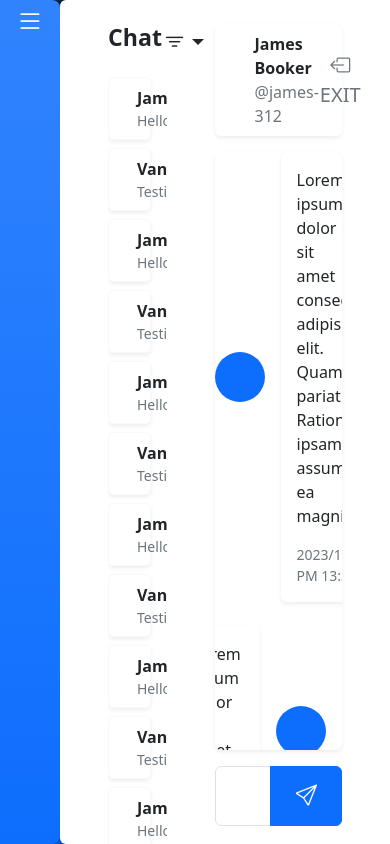
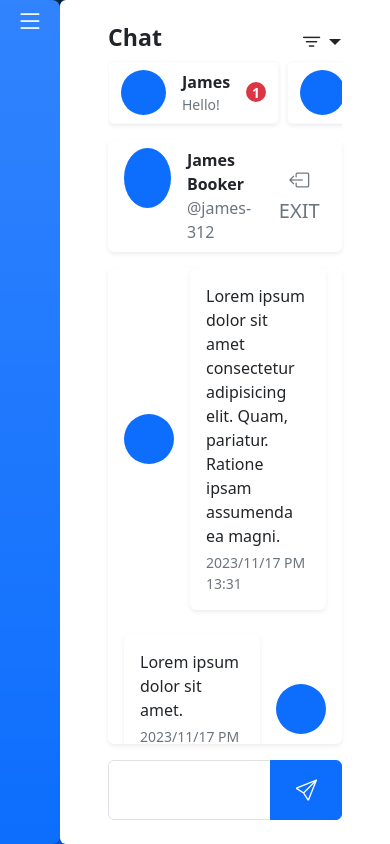
Before and after one commit to 1hani7/live_chat, a React (Create React App) app: page /MainPage/Chat in a window 390 px wide. Built offline with nearby package versions, Linux system fonts and the light colour scheme.

Commit message:
chatPageUiDone

```diff
--- a/src/components/MainPage/Contents/Chat/Chat.tsx
+++ b/src/components/MainPage/Contents/Chat/Chat.tsx
@@ -5,7 +5,7 @@ import ChatRoom from "./ChatRoom"
 export default function Chat(){
     return(
         <div className="container-fluid h-100 bg-white px-5 py-4
-        d-flex">
+        d-flex flex-column flex-xl-row row-xl">
             <ChatList />
             <ChatRoom />
         </div>
--- a/src/components/MainPage/Contents/Chat/ChatList.tsx
+++ b/src/components/MainPage/Contents/Chat/ChatList.tsx
@@ -1,14 +1,29 @@
+import React, { useState } from 'react';
 import DropDown from "./ChatList/DropDown"
 import Chats from "./ChatList/Chats"
+
 export default function ChatList() {
+
+
+    const scrollHorizontal = (event: any) => {
+        if (event.deltaY > 0) {
+            event.target.scrollLeft += 50;
+        } else if (event.deltaY < 0) {
+            event.target.scrollLeft -= 50;
+        }
+    }
+
     return (
-        <div className="w-25">
+        <div className="col-xl-4 d-flex flex-column">
             <div className="d-flex justify-content-between
             align-items-center">
                 <h3 className="fw-bolder text-body">Chat</h3>
                 <DropDown />
             </div>
-            <div className="overflow-scroll mt-3 pe-3 pb-4 h-100">
+            <div className="overflow-scroll mt-xl-3
+            pe-3 pb-2 mb-2 mb-xl-0"
+                onWheel={scrollHorizontal}
+            >
                 <Chats />
             </div>
         </div>
--- a/src/components/MainPage/Contents/Chat/ChatList/Chats.tsx
+++ b/src/components/MainPage/Contents/Chat/ChatList/Chats.tsx
@@ -105,28 +105,49 @@ export default function Chats() {
             recent: `Testing!`,
             newAlert: 2
         },
+        {
+            profileImg: ``,
+            name: `Vannesa`,
+            recent: `Testing!`,
+            newAlert: 2
+        },
+        {
+            profileImg: ``,
+            name: `Vannesa`,
+            recent: `Testing!`,
+            newAlert: 2
+        },
     ]
 
+
+
     return (
-        <div className="">
+        <div className="d-flex flex-row flex-xl-column" onWheel={scrollHorizontal0}>
             {
                 temp.map((item, idx) => (
-                    <button className="btn btn-outline-light shadow-sm w-100 py-2 mb-2
-                    d-flex align-items-center column-gap-3" key={idx}>
+                    <button className="btn btn-outline-light shadow-sm w-100 py-2 mb-xl-2
+                    me-2 me-xl-0 d-flex align-items-center column-gap-3"
+                    onWheel={scrollHorizontal}
+                    key={idx}>
                         <div className="rounded-circle bg-primary"
-                        style={{width:'45px', height:'45px'}}>
+                        style={{width:'45px', height:'45px'}}
+                        onWheel={scrollHorizontal2}>
                         </div>
-                        <div className="d-flex flex-column flex-grow-1">
-                            <p className='fw-bolder text-body m-0 text-start'>
+                        <div className="d-flex flex-column flex-grow-1"
+                        onWheel={scrollHorizontal2}>
+                            <p className='fw-bolder text-body m-0 text-start'
+                            onWheel={scrollHorizontal3}>
                                 {item.name}
                             </p>
-                            <small className='text-secondary text-start'>
+                            <small className='text-secondary text-start'
+                            onWheel={scrollHorizontal3}>
                                 {item.recent}
                             </small>
                         </div>
                         <small className="rounded-circle bg-danger
                         fw-bolder text-white justify-self-end"
-                        style={{width:'20px', height:'20px'}}>
+                        style={{width:'20px', height:'20px'}}
+                        onWheel={scrollHorizontal2}>
                             {item.newAlert}
                         </small>
                     </button>
@@ -135,3 +156,32 @@ export default function Chats() {
         </div>
     )
 }
+
+const scrollHorizontal0 = (event: any) => {
+    if (event.deltaY > 0) {
+        event.target.parentNode.scrollLeft += 50;
+    } else if (event.deltaY < 0) {
+        event.target.parentNode.scrollLeft -= 50;
+    }
+}
+const scrollHorizontal = (event: any) => {
+    if (event.deltaY > 0) {
+        event.target.parentNode.parentNode.scrollLeft += 50;
+    } else if (event.deltaY < 0) {
+        event.target.parentNode.parentNode.scrollLeft -= 50;
+    }
+}
+const scrollHorizontal2 = (event: any) => {
+    if (event.deltaY > 0) {
+        event.target.parentNode.parentNode.parentNode.scrollLeft += 50;
+    } else if (event.deltaY < 0) {
+        event.target.parentNode.parentNode.parentNode.scrollLeft -= 50;
+    }
+}
+const scrollHorizontal3 = (event: any) => {
+    if (event.deltaY > 0) {
+        event.target.parentNode.parentNode.parentNode.parentNode.scrollLeft += 50;
+    } else if (event.deltaY < 0) {
+        event.target.parentNode.parentNode.parentNode.parentNode.scrollLeft -= 50;
+    }
+}
--- a/src/components/MainPage/Contents/Chat/ChatRoom.tsx
+++ b/src/components/MainPage/Contents/Chat/ChatRoom.tsx
@@ -1,10 +1,12 @@
-import ProfileShow from "./ChatRoom/ProfileShow"
-import ChatShow from "./ChatRoom/ChatShow"
-import ChatInput from "./ChatRoom/ChatInput"
+import './chatRoom.css';
+import ProfileShow from "./ChatRoom/ProfileShow";
+import ChatShow from "./ChatRoom/ChatShow";
+import ChatInput from "./ChatRoom/ChatInput";
 export default function ChatRoom(){
     return(
-        <div className="w-75 ps-5 d-flex flex-column row-gap-3"
-        style={{height:'95vh'}}>
+        <div className="col-xl-8 col-auto ps-xl-5 d-flex flex-column row-gap-3
+        heightControl"
+        style={{flex:'1 0 auto'}}>
             <ProfileShow />
             <ChatShow />
             <ChatInput />
--- a/src/components/MainPage/Contents/Chat/ChatRoom/ChatInput.tsx
+++ b/src/components/MainPage/Contents/Chat/ChatRoom/ChatInput.tsx
@@ -3,7 +3,8 @@ export default function ChatInput() {
         <div className="w-100
         input-group"
         style={{ height: '60px' }}>
-            <textarea className="form-control d-flex align-items-center h-100 pt-3"
+            <textarea className="form-control d-flex align-items-center
+            h-100 pt-3"
             name="chatWrite" id="chatWrite"
             style={{ resize: 'none' }}>
             </textarea>
--- a/src/components/MainPage/Contents/Chat/ChatRoom/ChatShow.tsx
+++ b/src/components/MainPage/Contents/Chat/ChatRoom/ChatShow.tsx
@@ -67,7 +67,7 @@ export default function ChatShow(){
     ]
 
     return(
-        <div className="overflow-scroll pe-3 shadow-sm rounded">
+        <div className="overflow-scroll px-3 shadow-sm rounded">
             {
                 temp.map((item, idx) => (
                     <div className={
@@ -78,19 +78,19 @@ export default function ChatShow(){
                         style={{width:'50px', height:'50px'}}>
 
                         </div>
-                        <p className={
+                        <div className={
                             `shadow-sm rounded p-3 w-75 m-0
                             d-flex flex-column
                             ${item.isUser === true ? 'me-3' : 'ms-3'}`
-                        }>
-                            <p className="p-0">{item.comments}</p>
+                            }>
+                            <div className="p-0">{item.comments}</div>
                             <small className={
-                                `p-0 text-secondary
+                                `p-0 mt-1 text-secondary
                                 ${item.isUser === true ? `ms-auto` : `me-auto`}`
                             }>
                                 {item.time}
                             </small>
-                        </p>
+                        </div>
                     </div>
                 ))
             }
--- a/src/components/MainPage/Contents/Chat/ChatRoom/ProfileShow.tsx
+++ b/src/components/MainPage/Contents/Chat/ChatRoom/ProfileShow.tsx
@@ -14,7 +14,7 @@ export default function ProfileShow() {
     ]
 
     return (
-        <div className="d-flex align-items-center shadow-sm px-4 py-2 rounded">
+        <div className="d-flex align-items-center shadow-sm px-3 py-2 rounded">
             {
                 temp.map((item, idx) => (
                     <div className='d-flex w-100' key={idx}>
--- /dev/null
+++ b/src/components/MainPage/Contents/Chat/chatRoom.css
@@ -0,0 +1,9 @@
+.heightControl{
+    height: 100%;
+}
+
+@media(max-width:1200px){
+    .heightControl{
+        height: 75%;
+    }
+}
--- a/src/pages/MainPage.tsx
+++ b/src/pages/MainPage.tsx
@@ -7,8 +7,7 @@ import Contents from '../components/MainPage/Contents/Contents';
 
 export default function MainPage() {
     return (
-        <div className="fadeIn container-fluid p-0 d-flex" // 틀
-            style={{ width: '100%', height: '100vh' }}>
+        <div className="fadeIn container-fluid p-0 d-flex w-100 vh-100">
             <div>
                 <SideNav />
                 <SubSideNav />
```
